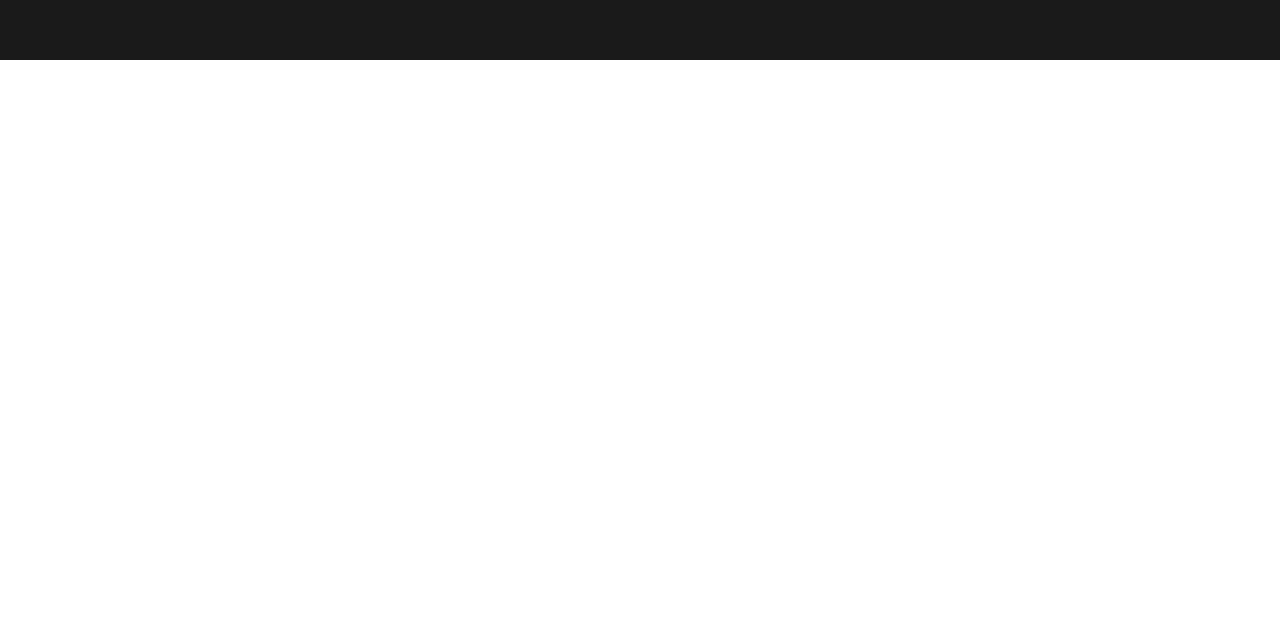
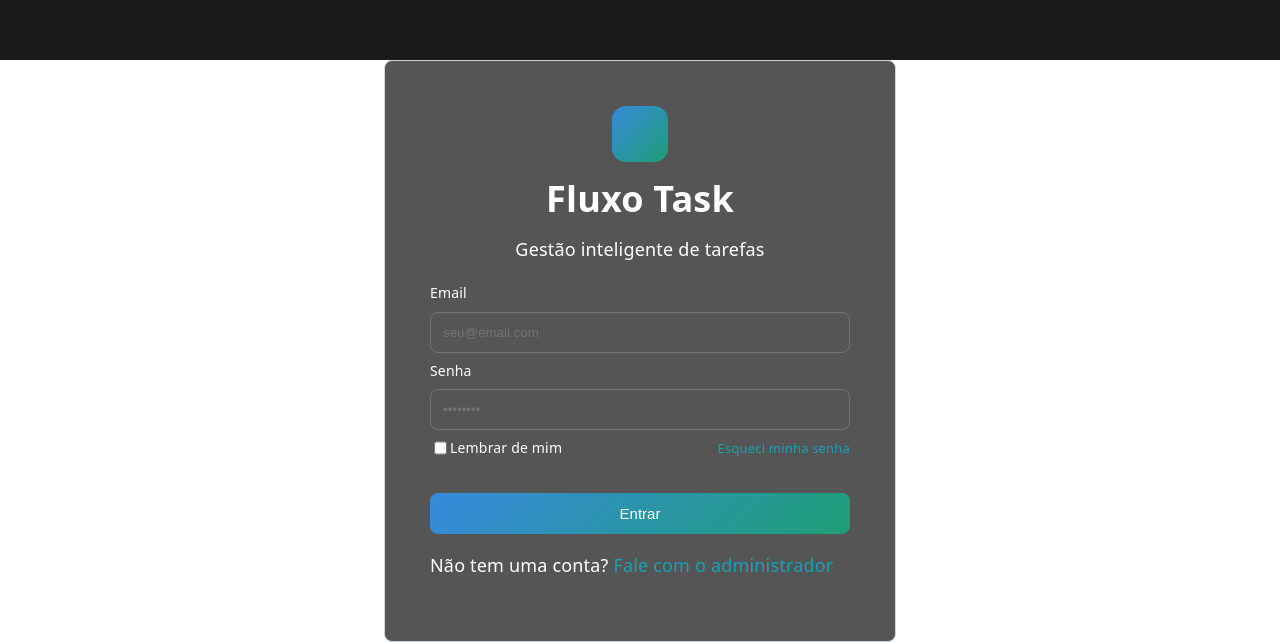
Before and after one commit to eliseu-daniel/fluxo-task-front, a React (Vite) app: page / in a window 1280 px wide. Shown: the part 812-1454 px from the top of the page. Before the commit the page ends 872 px from the top, so only its background shows below. Built offline with nearby package versions, Linux system fonts and the light colour scheme.

Commit message:
feat: enable Login component in App for user authentication

```diff
--- a/src/App.tsx
+++ b/src/App.tsx
@@ -6,8 +6,8 @@ function App() {
 
   return (
     <>
-      {/* <Login /> */}
       <Dashboard />
+      <Login />
     </>
   )
 }
```
